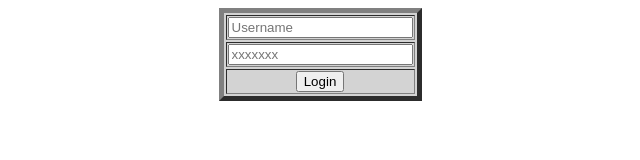
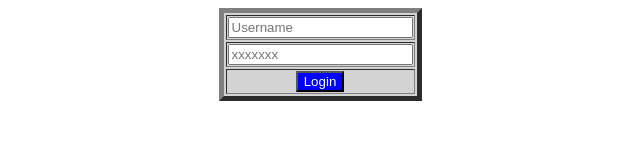
Before and after one commit to OkekeKachi/Login-form, a plain HTML site: page index.html in a window 1280 px wide. Shown: the whole page, without its empty margins (320-960 px from the left). Drawn offline with Linux system fonts and the light colour scheme.

Commit message:
adding color to my login button

```diff
--- a/index.html
+++ b/index.html
@@ -23,7 +23,7 @@
             <tr>
                 <td>
                     <div align="center">
-                        <input type="button" value="Login">
+                        <input type="button" value="Login" class="loginButton">
                     </div>
                 </td>
             </tr>
--- a/style.css
+++ b/style.css
@@ -1,3 +1,7 @@
 .loginForm{
     background-color: lightgray;
 }
+.loginButton{
+    color: white;
+    background-color: blue;
+}
```
